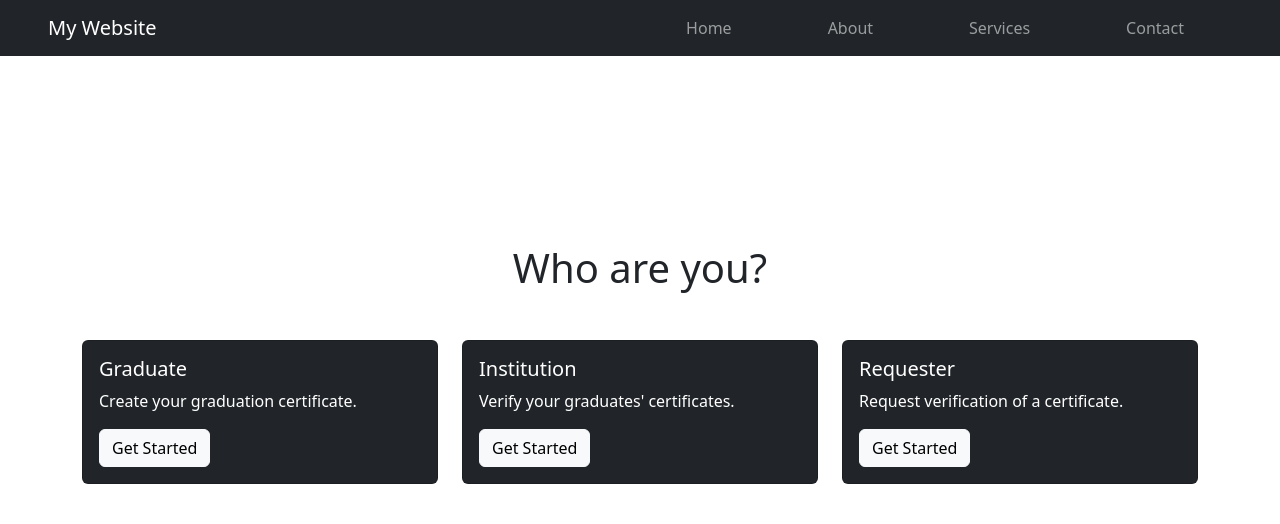
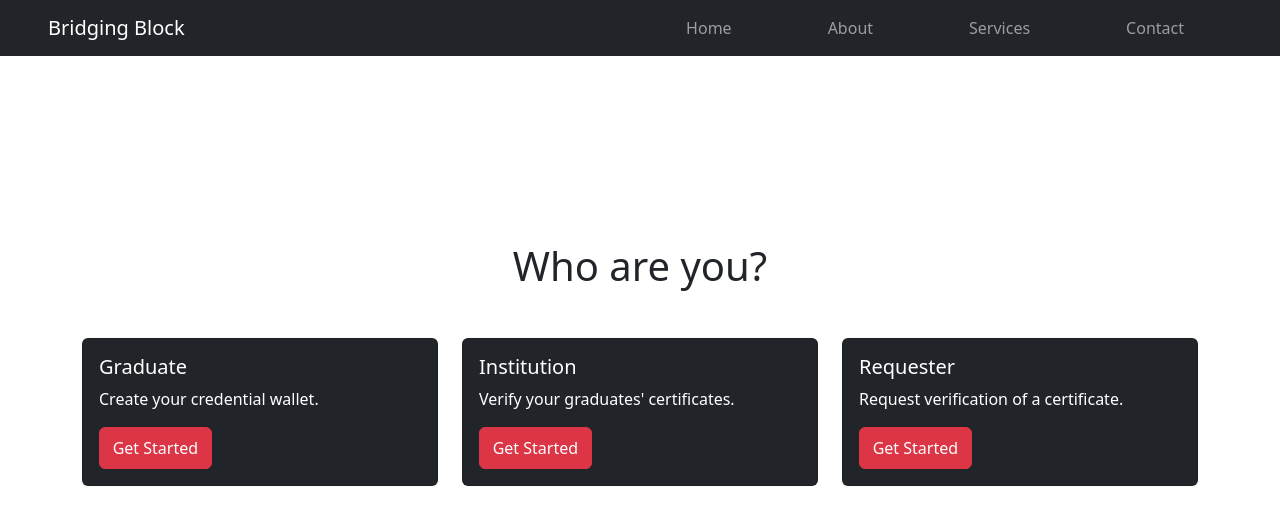
Before and after one commit to Kobani-FM/bridging-block, a React (Create React App) app in the folder src/frontend/: page / in a window 1280 px wide. Shown: the top 524 px of the page. Built offline with nearby package versions, Linux system fonts and the light colour scheme.

Commit message:
modified the frontend

```diff
--- a/src/frontend/src/App.js
+++ b/src/frontend/src/App.js
@@ -25,6 +25,8 @@ import Graduate from "./components/Graduate";
                  <Route exact path="/create/graduate" component={Graduate} />
                  {/*<Route exact path="/institution" component={Institution} />*/}
                  {/*<Route exact path="/requester" component={Requester} />*/}
+                 <Route exact path="/create" component={MetaMaskDetector} />
+                 {/*<Route exact path="/access/graduate" component={} />*/}
              </Switch>
          </BrowserRouter>
          // <div>
--- a/src/frontend/src/components/Home.js
+++ b/src/frontend/src/components/Home.js
@@ -1,5 +1,6 @@
 import React from 'react';
-import { Link } from 'react-router-dom';
+// import { Link } from 'react-router-dom';
+import {NavLink} from "react-bootstrap";
 
 function Home() {
     return (
@@ -11,8 +12,8 @@ function Home() {
                         <div className="card bg-dark text-white mb-4">
                             <div className="card-body">
                                 <h5 className="card-title">Graduate</h5>
-                                <p className="card-text">Create your graduation certificate.</p>
-                                <Link to="/create/graduate" className="btn btn-light">Get Started</Link>
+                                <p className="card-text">Create your credential wallet.</p>
+                                <NavLink href="/create" className="btn btn-danger" style={{width:'35%', padding:'8px'}}  >Get Started</NavLink>
                             </div>
                         </div>
                     </div>
@@ -21,7 +22,7 @@ function Home() {
                             <div className="card-body">
                                 <h5 className="card-title">Institution</h5>
                                 <p className="card-text">Verify your graduates' certificates.</p>
-                                <Link to="/institution" className="btn btn-light">Get Started</Link>
+                                <NavLink href="/institution" className="btn btn-danger" style={{width:'35%', padding:'8px'}}>Get Started</NavLink>
                             </div>
                         </div>
                     </div>
@@ -30,7 +31,7 @@ function Home() {
                             <div className="card-body">
                                 <h5 className="card-title">Requester</h5>
                                 <p className="card-text">Request verification of a certificate.</p>
-                                <Link to="/requester" className="btn btn-light">Get Started</Link>
+                                <NavLink href="/requester" className="btn btn-danger" style={{width:'35%', padding:'8px'}}>Get Started</NavLink>
                             </div>
                         </div>
                     </div>
--- a/src/frontend/src/components/MetaMaskConnect.js
+++ b/src/frontend/src/components/MetaMaskConnect.js
@@ -1,5 +1,6 @@
 import React, { useState, useEffect } from 'react';
 import Web3 from 'web3';
+import {Button, Card, NavLink} from "react-bootstrap";
 
 function MetaMaskConnect() {
     const [account, setAccount] = useState('');
@@ -36,15 +37,29 @@ function MetaMaskConnect() {
     }, []);
 
     return (
-        isConnected?
-        <div>
-            <h2>MetaMask Wallet Information</h2>
-            <ul>
-                <li>Wallet Address: <strong>{account}</strong></li><br/>
-                <li>Balance: <strong>{balance} ETH</strong></li>
-            </ul>
+        <div className="d-flex justify-content-center align-items-center" style={{ height: '80vh' }}>
+            <Card className="text-center">
+                <Card.Header>
+                    <h2>MetaMask Wallet Information</h2>
+                </Card.Header>
+                <Card.Body>
+                    {isConnected ? (
+                        <>
+                            <Card.Text>Wallet Address: <strong>{account}</strong></Card.Text>
+                            <Card.Text>Balance: <strong>{balance} ETH</strong></Card.Text>
+                            <div className="btn btn-outline-primary mx-3" style={{width:'35%', padding:'8px'}} >
+                            <NavLink href="/create/graduate"  >Create wallet</NavLink>
+                            </div>
+                            <div className="btn btn-outline-primary mx-3" style={{width:'35%', padding:'8px'}} >
+                                <NavLink href="/access/graduate"  >Access wallet</NavLink>
+                            </div>
+                        </>
+                    ) : (
+                        <p>MetaMask is not connected</p>
+                    )}
+                </Card.Body>
+            </Card>
         </div>
-            :<p>MetaMask is not connected</p>
     );
 }
 
--- a/src/frontend/src/components/Navbar.js
+++ b/src/frontend/src/components/Navbar.js
@@ -8,7 +8,7 @@ function Navigation() {
     };
     return (
         <Navbar bg="dark" variant="dark" expand="lg">
-            <Navbar.Brand className="px-5" href="/">My Website</Navbar.Brand>
+            <Navbar.Brand className="px-5" href="/">Bridging Block</Navbar.Brand>
             <Navbar.Toggle aria-controls="navbar-nav" />
             <Navbar.Collapse id="navbar-nav">
                 <Nav className="ml-auto ms-auto me-5">
```
